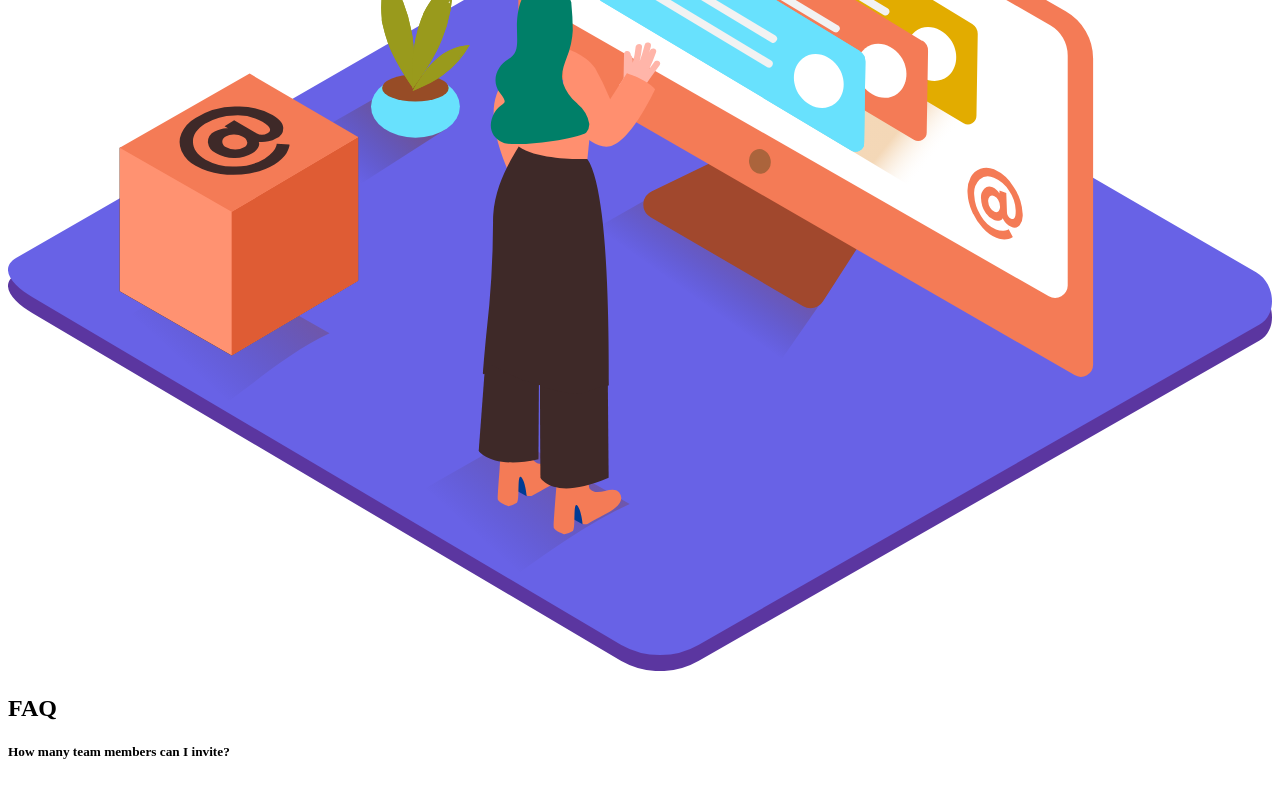
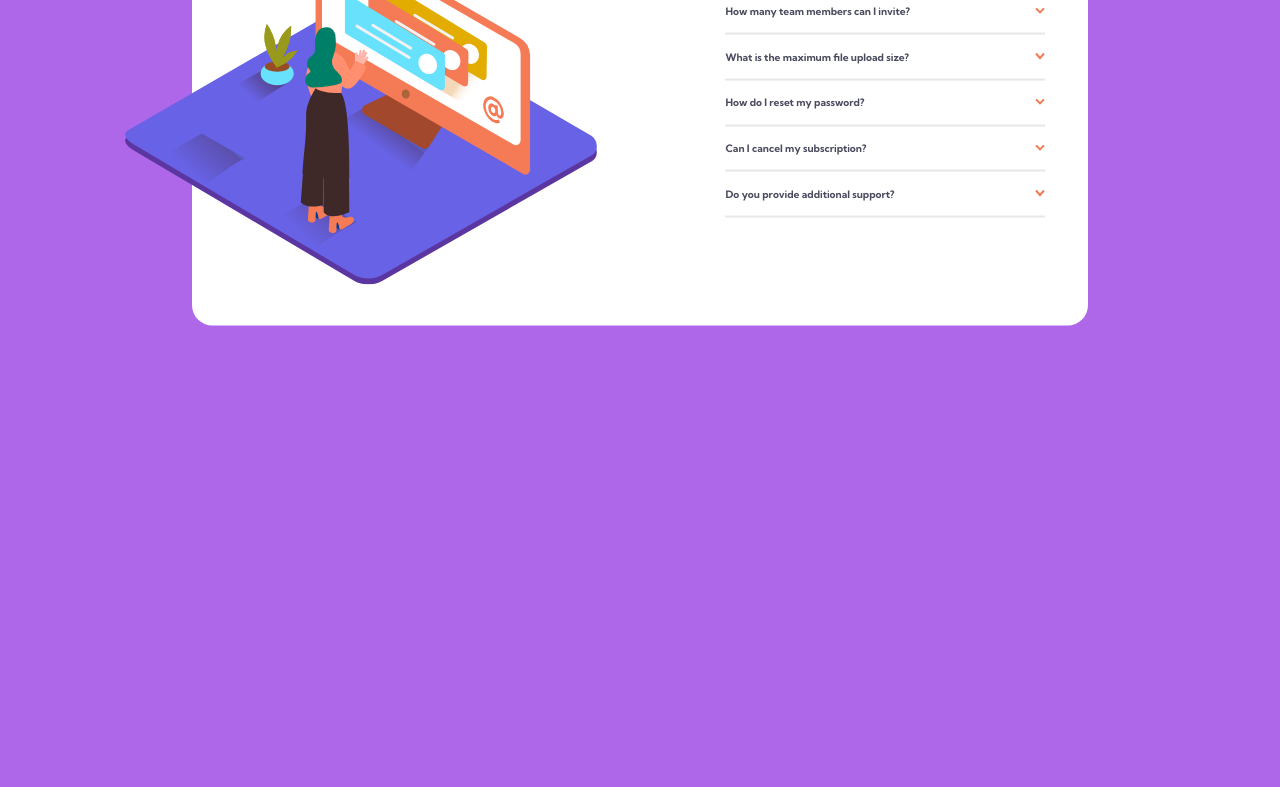
Before and after one commit to stibojeda/faq-accordion-card, a plain HTML site: page index.html in a window 1280 px wide. Shown: the part 295-1082 px from the top of the page. After the commit the page ends 800 px from the top, so only its background shows below. Drawn offline with Linux system fonts and the light colour scheme.

Commit message:
Project almost finished. The JS has problems and the CSS is not equal than the example.

```diff
--- a/functions.js
+++ b/functions.js
@@ -0,0 +1,18 @@
+const arrowButton1 = document.getElementById("faqcard_arrow_button1");
+const arrowButton2 = document.getElementById("faqcard_arrow_button2");
+
+let buttonState = false;
+
+function changeState(paragraph) {
+  if (buttonState == false) {
+    document.querySelector(paragraph).style.display = "block";
+    buttonState = true;
+  }
+  else {
+    document.querySelector(paragraph).style.display = "none";
+    buttonState = false;
+  }
+}
+
+arrowButton1.addEventListener("click", () => {changeState("#paragraph_1")});
+arrowButton2.addEventListener("click", () => {changeState("#paragraph_2")});
--- a/index.html
+++ b/index.html
@@ -7,38 +7,83 @@
   <title>FAQ accordion card</title>
   <link rel="icon" type="images/png" href="images/favicon-32x32.png">
   <link rel="stylesheet" type="text/css" href="styles.css">
-  <script type="text/javascript" src="functions.js"></script>
+  <link rel="preconnect" href="https://fonts.googleapis.com">
+  <link rel="preconnect" href="https://fonts.gstatic.com" crossorigin>
+  <link href="https://fonts.googleapis.com/css2?family=Kumbh+Sans:wght@400;700&display=swap" rel="stylesheet">
+
 </head>
 <body>
   <section class="faqcard">
-    <div class="faqcard__image">
-      <img class="faqcard__image" src="images/illustration-woman-online-mobile.svg">
+    <img class="faqcard_image_mobile" src="images/illustration-woman-online-mobile.svg" alt="Woman online image.">
+    <img class="faqcard_image_desktop" src="images/illustration-woman-online-desktop.svg" alt="Woman online image.">
+    <div class="faqcard__text">
+      <h2>FAQ</h2>
+      <div class="faqcard__question">
+        <div class="faqcard__interrogation">
+          <h5>How many team members can I invite?</h5>
+          <button id="faqcard_arrow_button1" class="faqcard__button">
+            <img src="images/icon-arrow-down.svg" alt="Arrow icon.">
+          </button>
         </div>
-    <h2>FAQ</h2>
-    <div class="faqcard__paragraph">
-      <h5>How many team members can I invite?</h5>
-      <img src="images/icon-arrow-down.svg">
+        <p id="paragraph_1" class="faqcard__answer">
+          bla bla bla bjelsaks. askdjfhaksdjhfasdkfjhaskdjhfasd. askjhAjjja.
+        </p>
+
       </div>
-    <div class="faqcard__paragraph">
+
+      <div class="faqcard__line"></div>
+
+      <div class="faqcard__question">
+        <div class="faqcard__interrogation">
           <h5>What is the maximum file upload size?</h5>
-      <img src="images/icon-arrow-down.svg">
-      <p>
+          <button id="faqcard_arrow_button2" class="faqcard__button">
+            <img src="images/icon-arrow-down.svg" alt="Arrow icon.">
+          </button>
+        </div>
+        <p id="paragraph_2" class="faqcard__answer">
           No more than 2GB. All files in your account must fit your allotted storag space.
         </p>
       </div>
-    <div class="faqcard__paragraph">
+
+      <div class="faqcard__line"></div>
+
+      <div class="faqcard__question">
+        <div class="faqcard__interrogation">
           <h5>How do I reset my password?</h5>
-      <img src="images/icon-arrow-down.svg">
+          <button class="faqcard__button">
+            <img src="images/icon-arrow-down.svg" alt="Arrow icon.">
+          </button>
         </div>
-    <div class="faqcard__paragraph">
-      <h5>Can I cancel my subscription?</h5>
-      <img src="images/icon-arrow-down.svg">
-    </div>
-    <div class="faqcard__paragraph">
-      <h5>Do you provide additional support?</h5>
-      <img src="images/icon-arrow-down.svg">
       </div>
 
+      <div class="faqcard__line"></div>
+
+      <div class="faqcard__question">
+        <div class="faqcard__interrogation">
+          <h5>Can I cancel my subscription?</h5>
+          <button class="faqcard__button">
+            <img src="images/icon-arrow-down.svg" alt="Arrow icon.">
+          </button>
+        </div>
+      </div>
+
+      <div class="faqcard__line"></div>
+
+      <div class="faqcard__question">
+        <div class="faqcard__interrogation">
+          <h5>Do you provide additional support?</h5>
+          <button class="faqcard__button">
+            <img src="images/icon-arrow-down.svg" alt="Arrow icon.">
+          </button>
+        </div>
+      </div>
+
+      <div class="faqcard__line"></div>
+    </div>
   </section>
+
+  <!-- JavaScript program. -->
+  <script src="functions.js"></script>
+  <!-- ---------------------- -->
 </body>
 </html>
--- a/styles.css
+++ b/styles.css
@@ -1,3 +1,139 @@
-/* body {
-  background-color: black;
-} */
+* {
+  margin: 0;
+  padding: 0;
+  box-sizing: border-box;
+  font-size: 12px;
+}
+
+body {
+  height: 100vh;
+  font-family: 'Kumbh Sans', sans-serif;
+  background-color: hsl(273, 75%, 66%);
+}
+
+.faqcard {
+  position: relative;
+  top: 50%;
+  transform: translateY(-50%);
+  display: flex;
+  flex-direction: column;
+  max-width: 90vw;
+  margin: 0 auto;
+  padding: 4rem 2rem 4rem 2rem;
+  border-radius: 2rem;
+  background-color: white;
+}
+
+.faqcard__image_mobile {
+  display: block;
+  position: relative;
+  align-self: center;
+  width: 80%;
+  /* top: -15vh; */
+  margin-top: -66vh;
+}
+
+.faqcard_image_desktop {
+  display: none;
+  position: relative;
+  align-self: center;
+
+}
+
+.faqcard__text {
+  display: flex;
+  flex-direction: column;
+  row-gap: 1rem;
+}
+
+.faqcard h2 {
+  margin: 2rem 0 1rem 0;
+  font-size: 3rem;
+  font-weight: 700;
+  text-align: center;
+  color: hsl(238, 29%, 16%);
+}
+
+.faqcard__question {
+  width: 100%;
+  font-size: 1rem;
+  text-align: left;
+  color: hsl(237, 12%, 33%);
+}
+
+.faqcard__question h5 {
+  display: inline-block;
+  font-weight: 700;
+}
+
+.faqcard__interrogation {
+  display: flex;
+  flex-direction: row;
+  flex-wrap: nowrap;
+  justify-content: space-between;
+}
+
+.faqcard__button {
+  border: none;
+  background: transparent;
+}
+
+.faqcard__button:focus {
+  rotate: 180deg;
+}
+
+.faqcard__question p {
+  display: none;
+}
+
+.faqcard__line {
+  width: 100%;
+  margin: 0.5rem 0;
+  border: 0.1px solid hsl(240, 5%, 91%);
+}
+
+@media(min-width: 900px) {
+  * {
+    font-size: 0.80vw;
+  }
+
+  .faqcard {
+    display: flex;
+    flex-direction: row;
+    justify-content: space-between;
+    width: 70vw;
+    max-width: 70vw;
+    min-width: 320px;
+    margin: 0 auto;
+    padding: 4rem 6rem;
+    /* background-image: url('images/bg-pattern-desktop.svg');
+    background-position: 0 0; */
+  }
+
+  .faqcard_image_mobile {
+    display: none;
+  }
+
+  .faqcard_image_desktop {
+    display: block;
+    width: 80%;
+    max-width: 80%;
+    left: -10vw;
+  }
+
+  .faqcard__image img {
+    width: 100%;
+    max-width: 50rem;
+  }
+
+  .faqcard h2 {
+    width: 320px;
+    text-align: left;
+  }
+
+  .faqcard__button img {
+    width: auto;
+    min-width: 1rem;
+  }
+
+}
```
Lines whose indentation alone changed are shown as unchanged.
